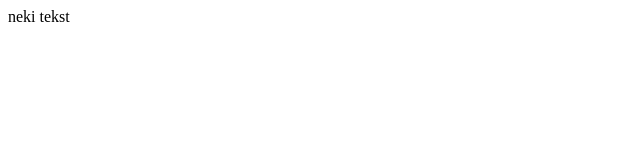
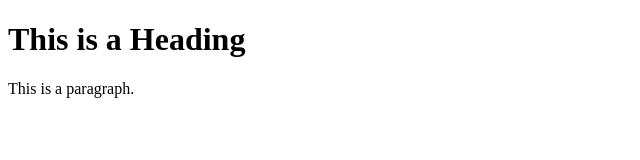
Before and after one commit to helenapavlic/helenapavlic.github.io, a plain HTML site: page index.html in a window 1280 px wide. Shown: the whole page, without its empty margins (0-640 px from the left). Drawn offline with Linux system fonts and the light colour scheme.

Commit message:
Update index.html

```diff
--- a/index.html
+++ b/index.html
@@ -1,3 +1,12 @@
+<!DOCTYPE html>
 <html>
-  neki tekst
+<head>
+<title>Page Title</title>
+</head>
+<body>
+
+<h1>This is a Heading</h1>
+<p>This is a paragraph.</p>
+
+</body>
 </html>
```
